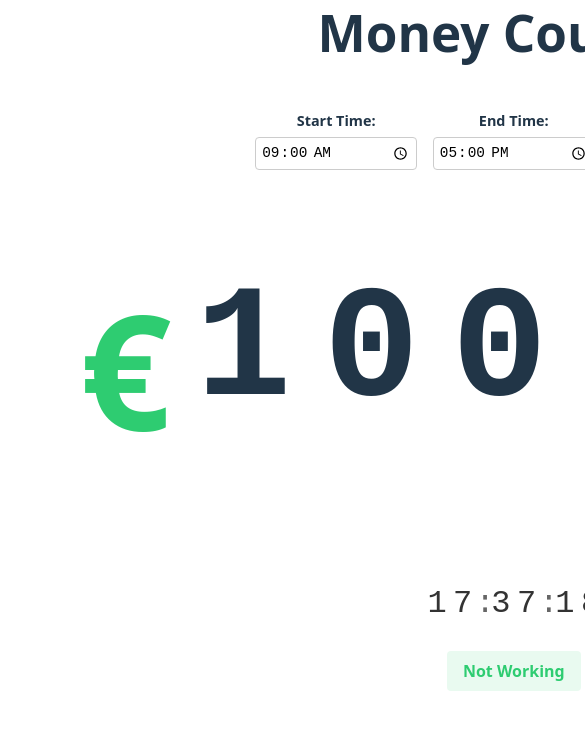
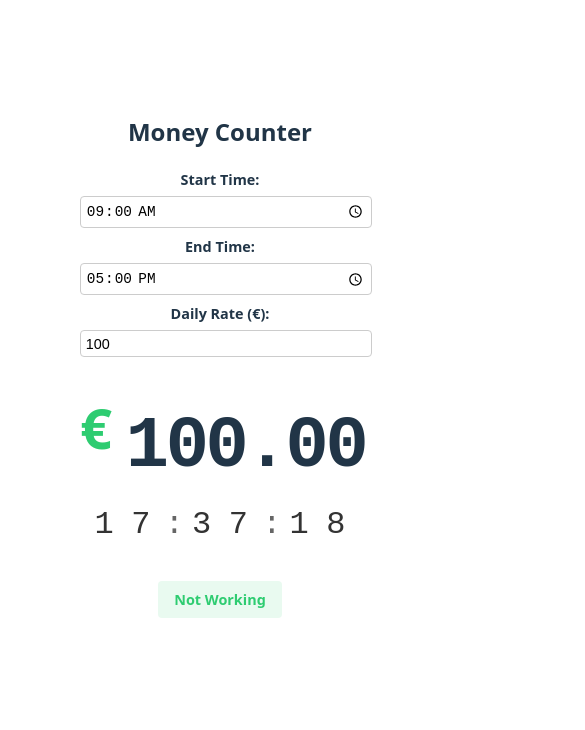
Before and after one commit to Furoshaa/HowMuch, a React (Vite) app in the folder client/: page / in a window 390 px wide. Shown: the top 730 px of the page, 585 px wide, since content can reach past the window. Built offline with nearby package versions, Linux system fonts and the light colour scheme.

Commit message:
heeeeheeeee

```diff
--- a/client/src/pages/home.css
+++ b/client/src/pages/home.css
@@ -1,5 +1,5 @@
 body {
-  margin: 0;
+  margin-top: 100px;
   padding: 0;
   height: 100vh;
   overflow: hidden;
@@ -212,3 +212,103 @@ body {
 .time-counter .digit.colon .digit-new {
   animation: none !important;
 }
+
+/* Mobile Responsive Styles */
+@media screen and (max-width: 768px) {
+    .money-counter {
+        padding: 1rem;
+        width: 100%;
+        max-width: 100%;
+        height: auto;
+        min-height: 100vh;
+    }
+
+    .inputs {
+        flex-direction: column;
+        gap: 0.5rem;
+        width: 100%;
+    }
+
+    .input-group {
+        width: 100%;
+    }
+
+    .input-group input {
+        width: 100%;
+        font-size: 1rem;
+    }
+
+    .money-display {
+        margin: 1rem 0;
+        width: 100%;
+        justify-content: center;
+    }
+
+    .money-display h1 {
+        font-size: 5rem;
+        height: auto;
+        line-height: 1.2;
+    }
+
+    .currency {
+        font-size: 4rem;
+    }
+
+    .digit {
+        width: 2rem;
+        height: 3rem;
+        margin: 0 0.4rem;
+    }
+
+    .time-counter {
+        margin: 1rem 0;
+    }
+
+    .time-display {
+        font-size: 2rem;
+    }
+
+    .status {
+        font-size: 0.9rem;
+    }
+
+    h1 {
+        font-size: 1.8rem;
+        margin: 0.5rem 0;
+        text-align: center;
+        width: 100%;
+    }
+}
+
+/* Small Mobile Devices */
+@media screen and (max-width: 480px) {
+    .money-display h1 {
+        font-size: 4.5rem;
+    }
+
+    .currency {
+        font-size: 3.5rem;
+    }
+
+    .digit {
+        width: 1.8rem;
+        height: 2.8rem;
+        margin: 0 0.35rem;
+    }
+
+    .time-display {
+        font-size: 1.8rem;
+    }
+
+    .input-group label {
+        font-size: 0.9rem;
+    }
+
+    .input-group input {
+        font-size: 0.9rem;
+    }
+
+    h1 {
+        font-size: 1.5rem;
+    }
+}
```
